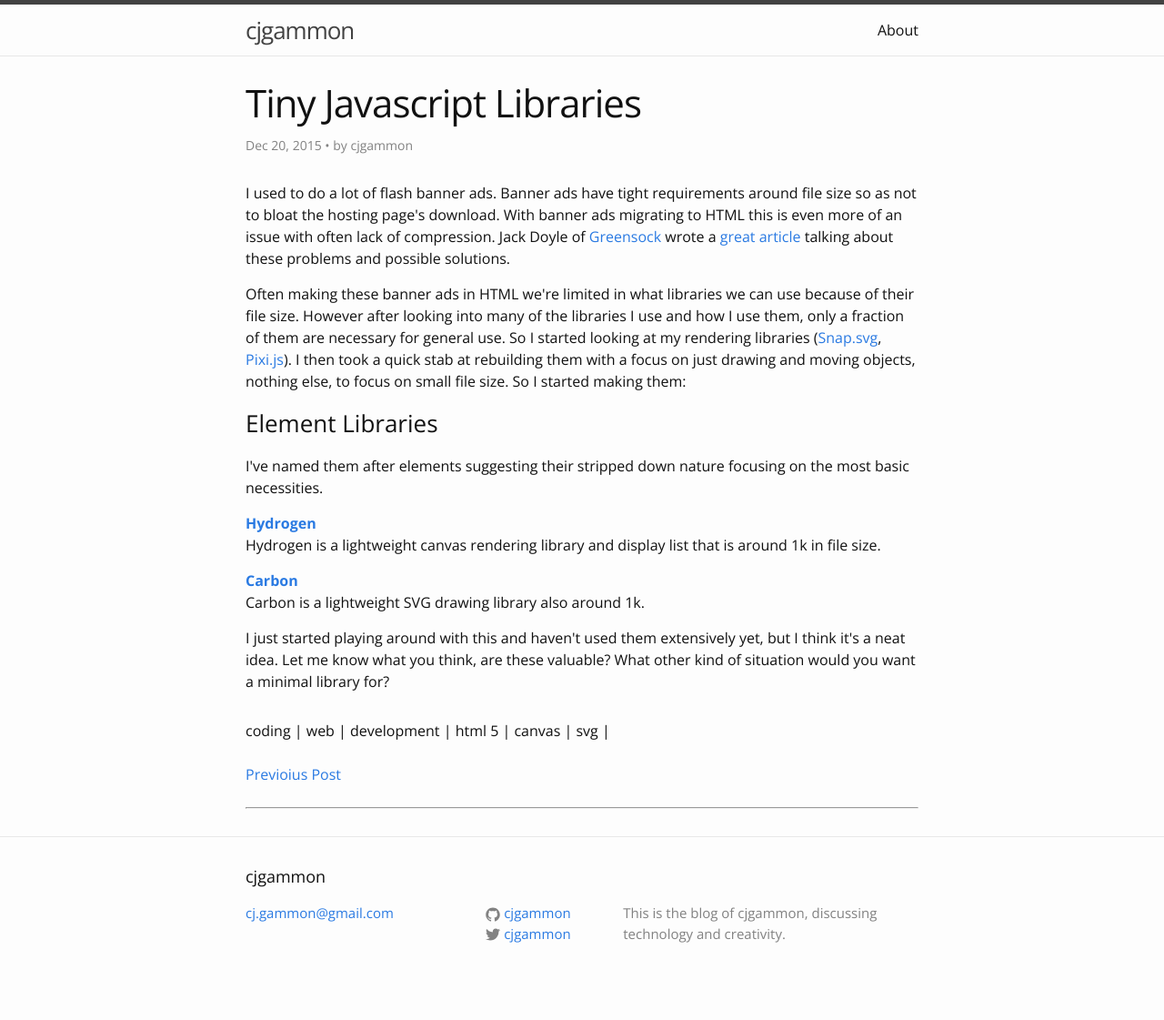
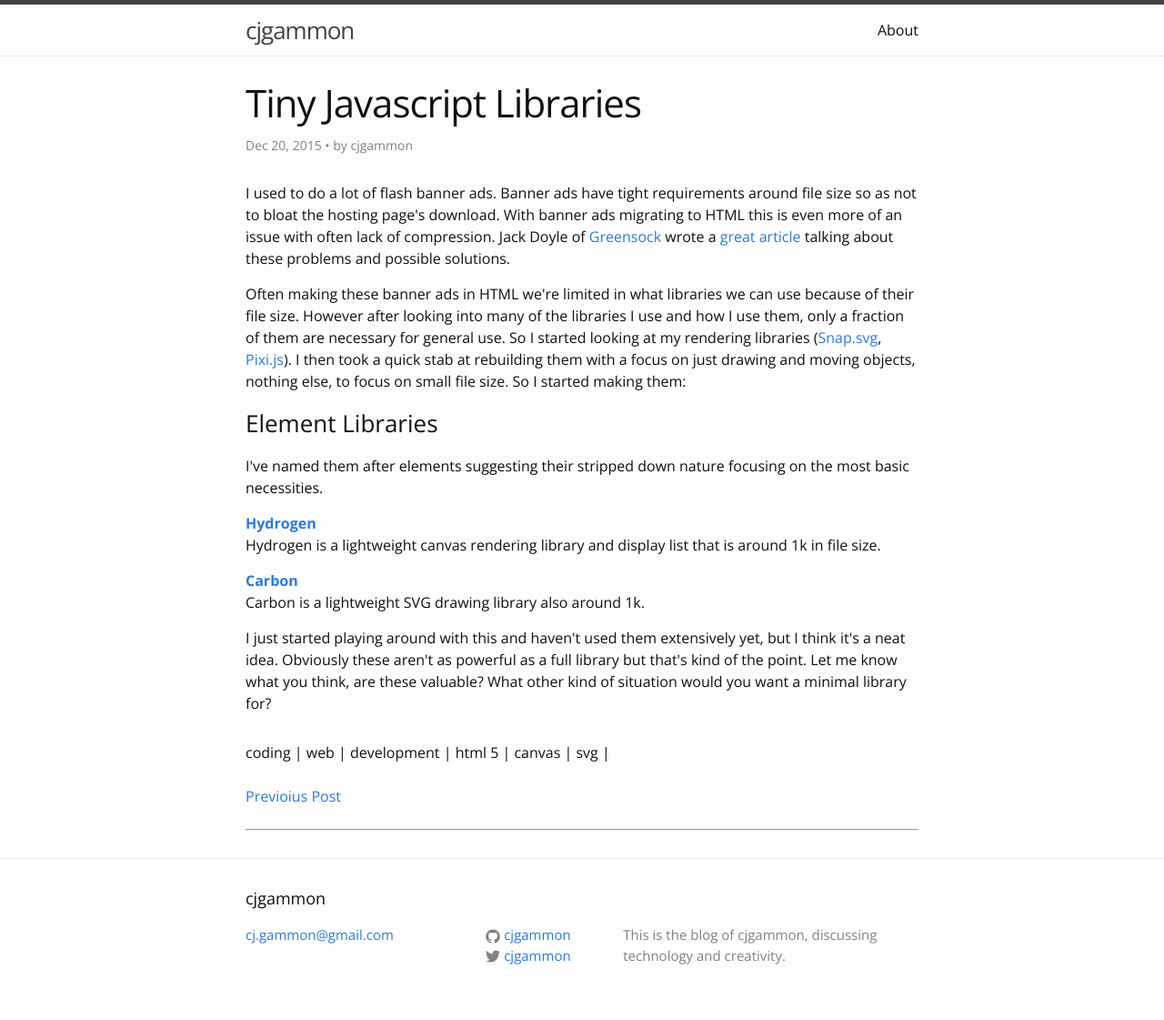
Before and after one commit to cjgammon/blog, a Jekyll site: the page built from _posts/2015-12-19-minimal-libraries.html, in a window 1280 px wide. Shown: the whole page at 91% size. Built offline with Jekyll 4.4.1, drawn with Linux system fonts in a browser that asks for light colours; comment, search, counter and statistics services are not loaded; before the commit the page ends 1097 px from its top, so only the background shows below that.

Commit message:
update to article

```diff
--- a/_posts/2015-12-19-minimal-libraries.html
+++ b/_posts/2015-12-19-minimal-libraries.html
@@ -53,5 +53,6 @@ comments: []
 </p>
 <p>
   I just started playing around with this and haven't used them extensively yet, but I think it's a neat idea.
+  Obviously these aren't as powerful as a full library but that's kind of the point.
   Let me know what you think, are these valuable? What other kind of situation would you want a minimal library for?
 </p>
```
